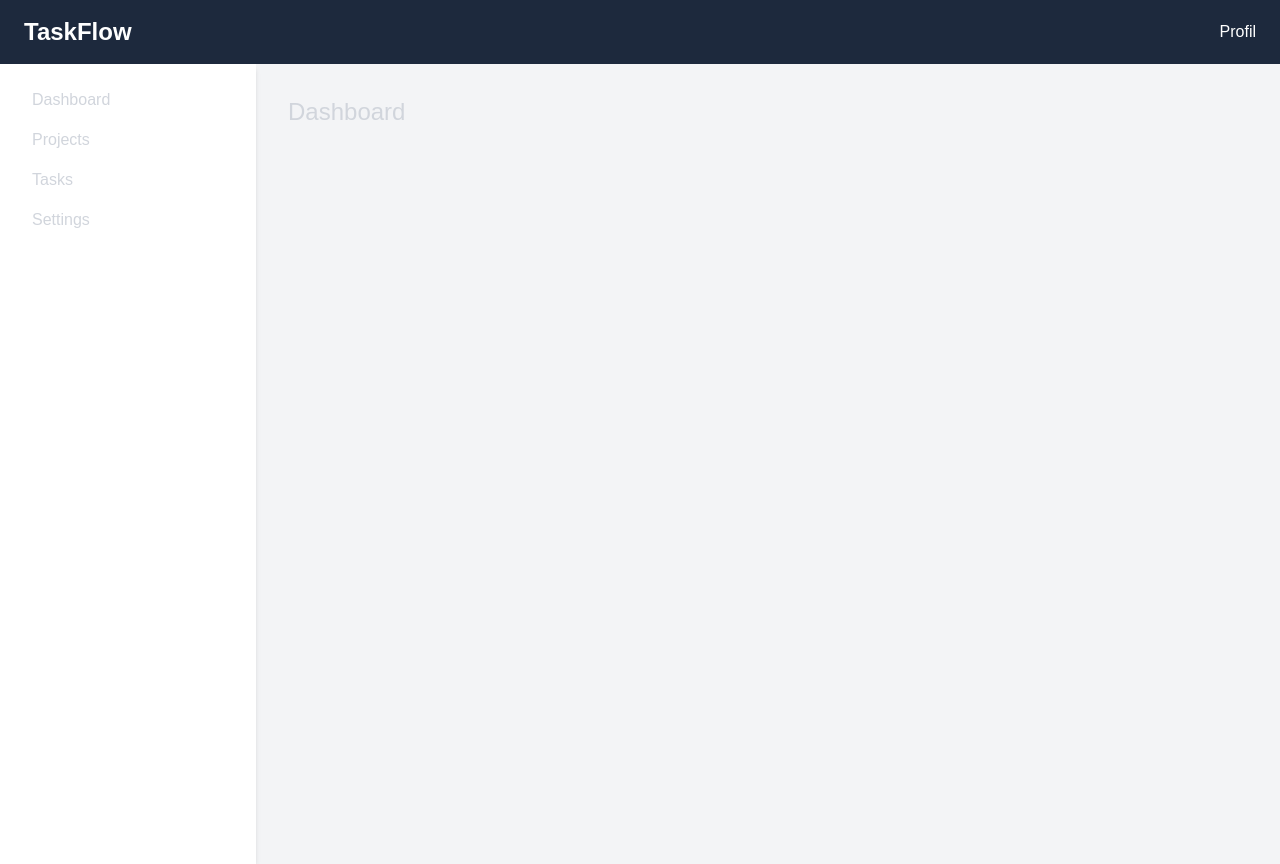
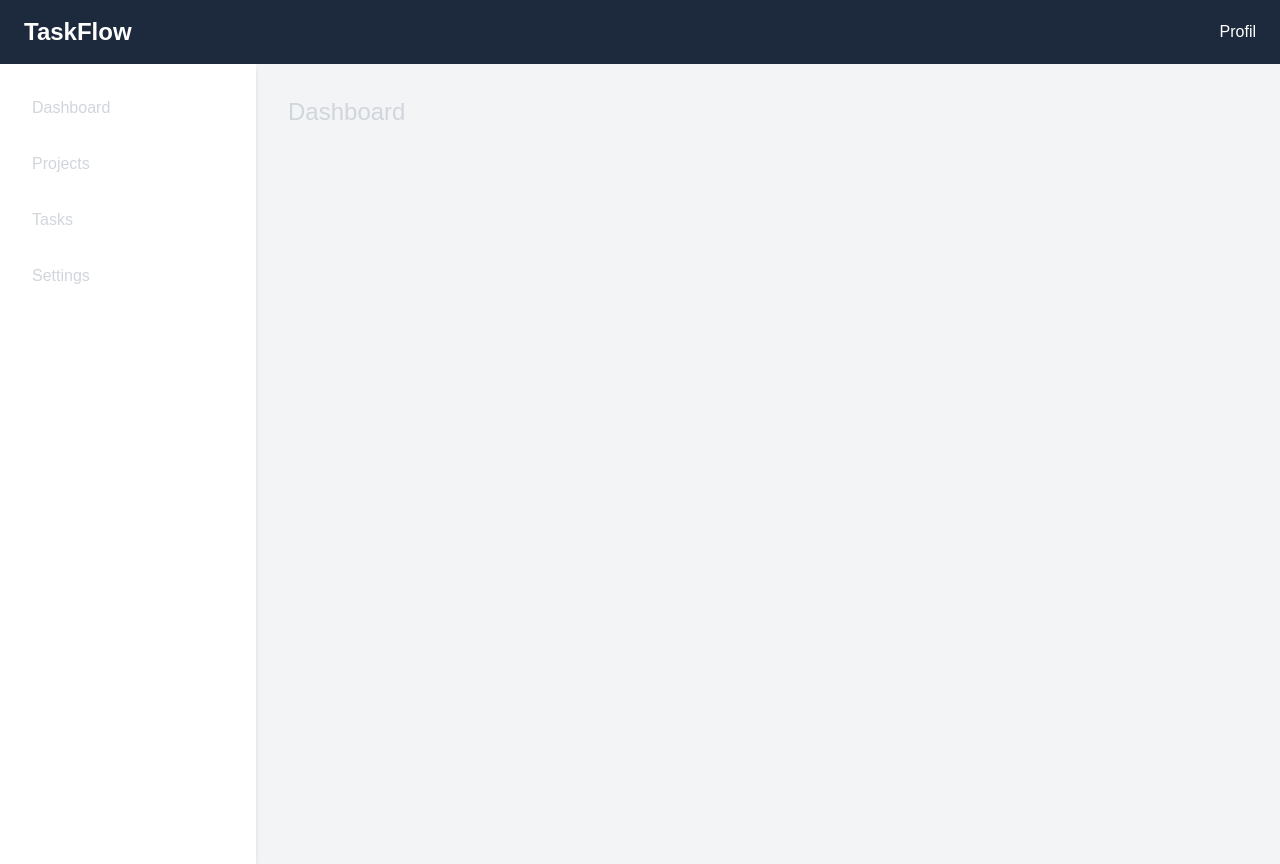
Before and after one commit to fannyullen/react-app, a Next.js app: page / in a window 1280 px wide. Built offline with nearby package versions, Linux system fonts and the light colour scheme.

Commit message:
Added SidebarItem-component

```diff
--- a/app/components/Sidebar/Sidebar.tsx
+++ b/app/components/Sidebar/Sidebar.tsx
@@ -1,4 +1,5 @@
 import Link from "next/link";
+import SidebarItem from "./SidebarItem";
 
 export default function Sidebar() {
     const menuItems = [
@@ -27,14 +28,11 @@ export default function Sidebar() {
                     {/*För varje objekt i menuItems, skapa ett nytt li-element*/}
                     {/* Key = för att hålla reda på varje element i listan */}
                     {menuItems.map((item) => (
-                        <li key={item.href}>
-                            <Link
-                            href={item.href}
-                            className="cursor-pointer rounded-md p-2 hover:bg-slate-200"
-                            >
-                                {item.label}
-                            </Link>
-                        </li>
+                        <SidebarItem
+                        key={item.href}
+                        label={item.label}
+                        href={item.href}
+                        />
                     ))}
                 </ul>
             </nav>
--- /dev/null
+++ b/app/components/Sidebar/SidebarItem.tsx
@@ -0,0 +1,22 @@
+import Link from "next/link";
+
+type SidebarItemProps = {
+    label: string;
+    href: string;
+};
+
+export default function SidebarItem({
+    label,
+    href,
+}: SidebarItemProps) {
+    return(
+        <li>
+            <Link
+            href={href}
+            className="block rounded-md p-2 transition-colors hover:bg-slate-200"
+            >
+            {label}
+            </Link>
+        </li>
+    );
+}
--- /dev/null
+++ b/app/pages/projects/ProjectsPage.tsx
@@ -0,0 +1,3 @@
+export default function ProjectsPage() {
+  return <h1>Projects</h1>;
+}
--- /dev/null
+++ b/app/pages/settings/SettingsPage.tsx
@@ -0,0 +1,3 @@
+export default function SettingsPage() {
+  return <h1>Settings</h1>;
+}
--- /dev/null
+++ b/app/pages/tasks/TasksPage.tsx
@@ -0,0 +1,3 @@
+export default function TasksPage() {
+  return <h1>Tasks</h1>;
+}
```
